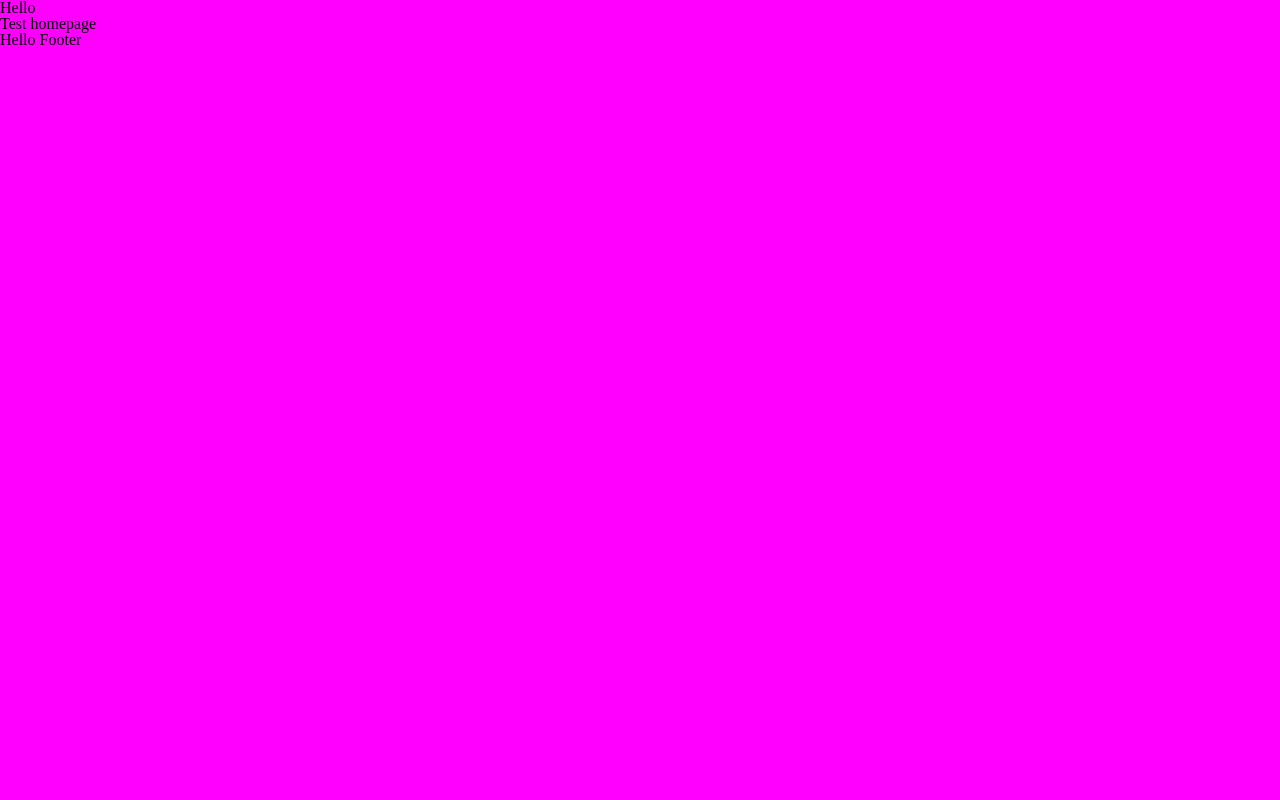
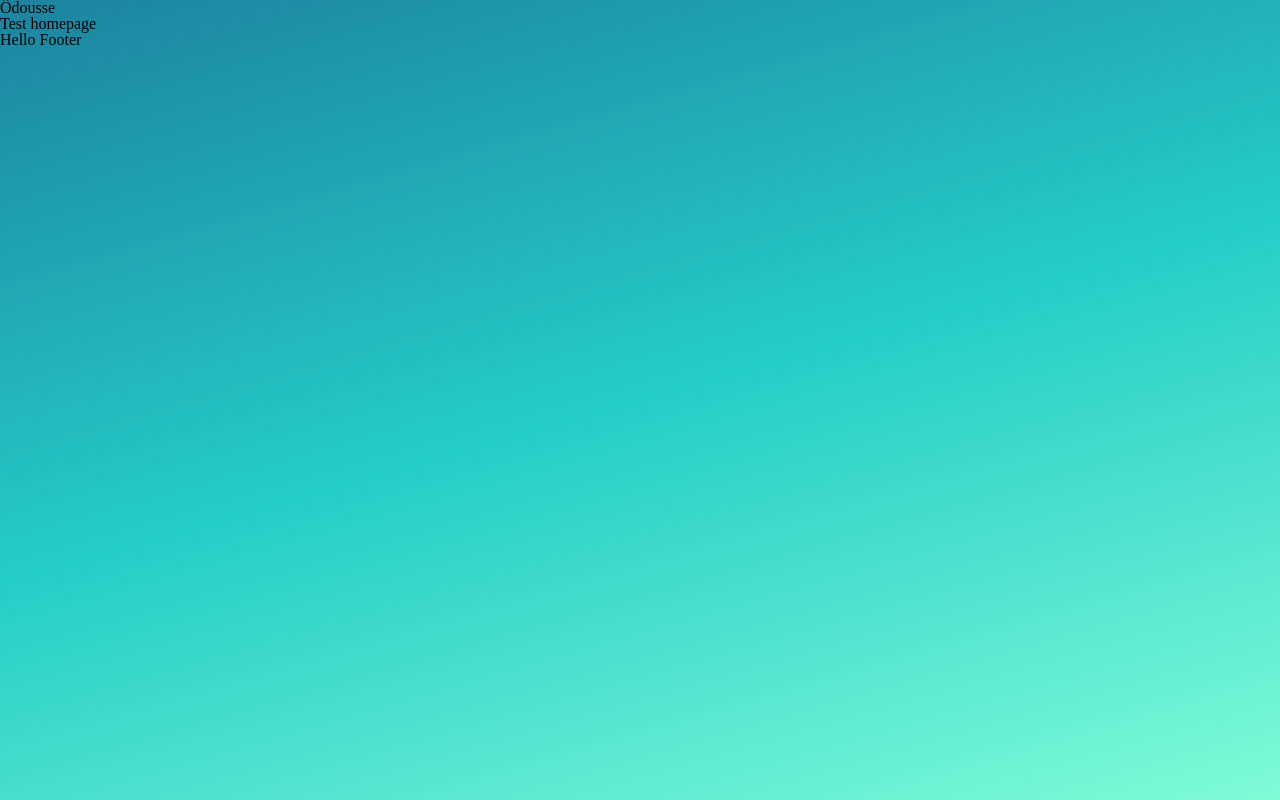
Before and after one commit to severine-cuenot/odousse_FE, a React app: page / in a window 1280 px wide. Built offline with nearby package versions, Linux system fonts and the light colour scheme.

Commit message:
:wrench: config: checking if everything works with some css

```diff
--- a/src/components/AppHeader/index.js
+++ b/src/components/AppHeader/index.js
@@ -2,7 +2,7 @@ import './style.scss';
 
 function AppHeader() {
   return (
-    <div>Hello</div>
+    <div>Ôdousse</div>
   );
 }
 
--- a/src/styles/index.scss
+++ b/src/styles/index.scss
@@ -2,7 +2,11 @@
 @use 'vars';
 
 body {
-  background-color: #F0F;
+  background: rgb(28,131,159);
+  background: -moz-linear-gradient(164deg, rgba(28,131,159,1) 0%, rgba(37,205,199,1) 50%, rgba(127,251,215,1) 100%);
+  background: -webkit-linear-gradient(164deg, rgba(28,131,159,1) 0%, rgba(37,205,199,1) 50%, rgba(127,251,215,1) 100%);
+  background: linear-gradient(164deg, rgba(28,131,159,1) 0%, rgba(37,205,199,1) 50%, rgba(127,251,215,1) 100%);
+  filter: progid:DXImageTransform.Microsoft.gradient(startColorstr="#1c839f",endColorstr="#7ffbd7",GradientType=1);
   min-height: 100vh;
   font-size: 100%;
   font-weight: 400;
```
Also changed, not shown: README.md, 1 other file.
